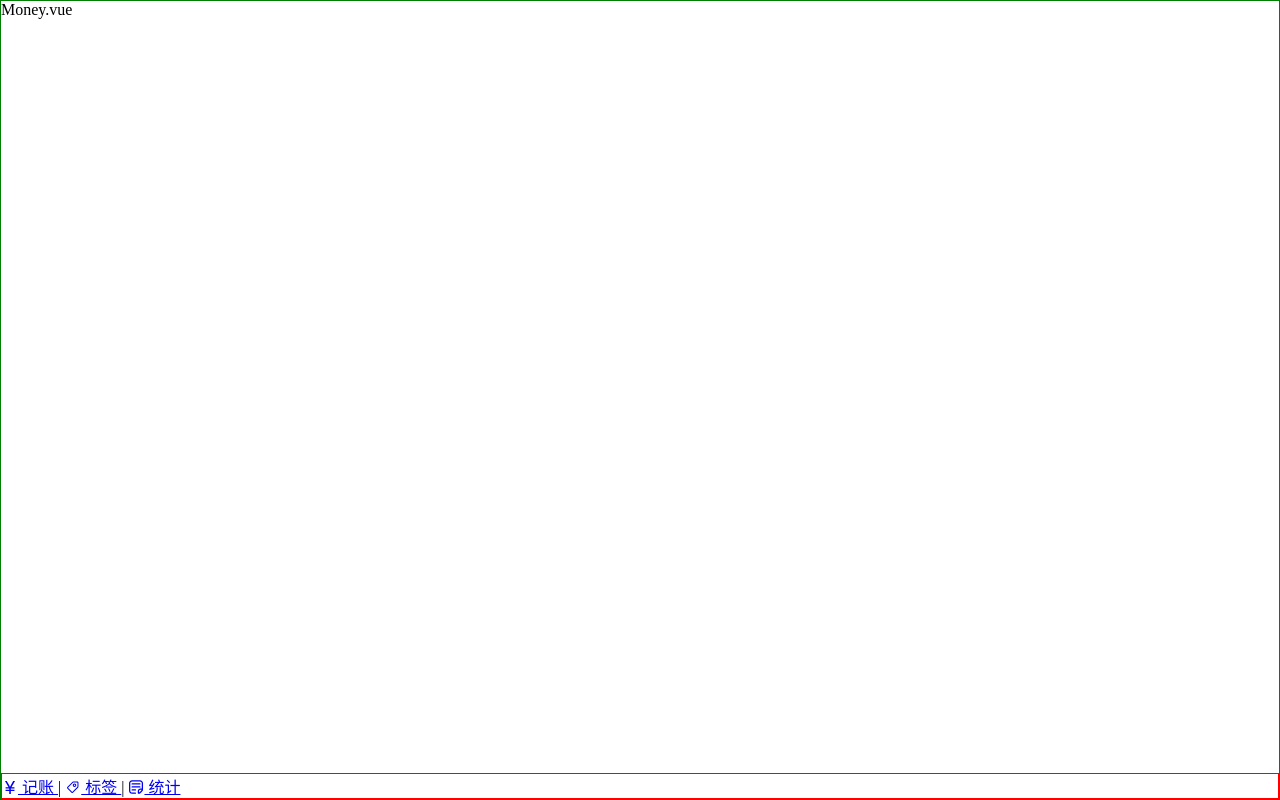
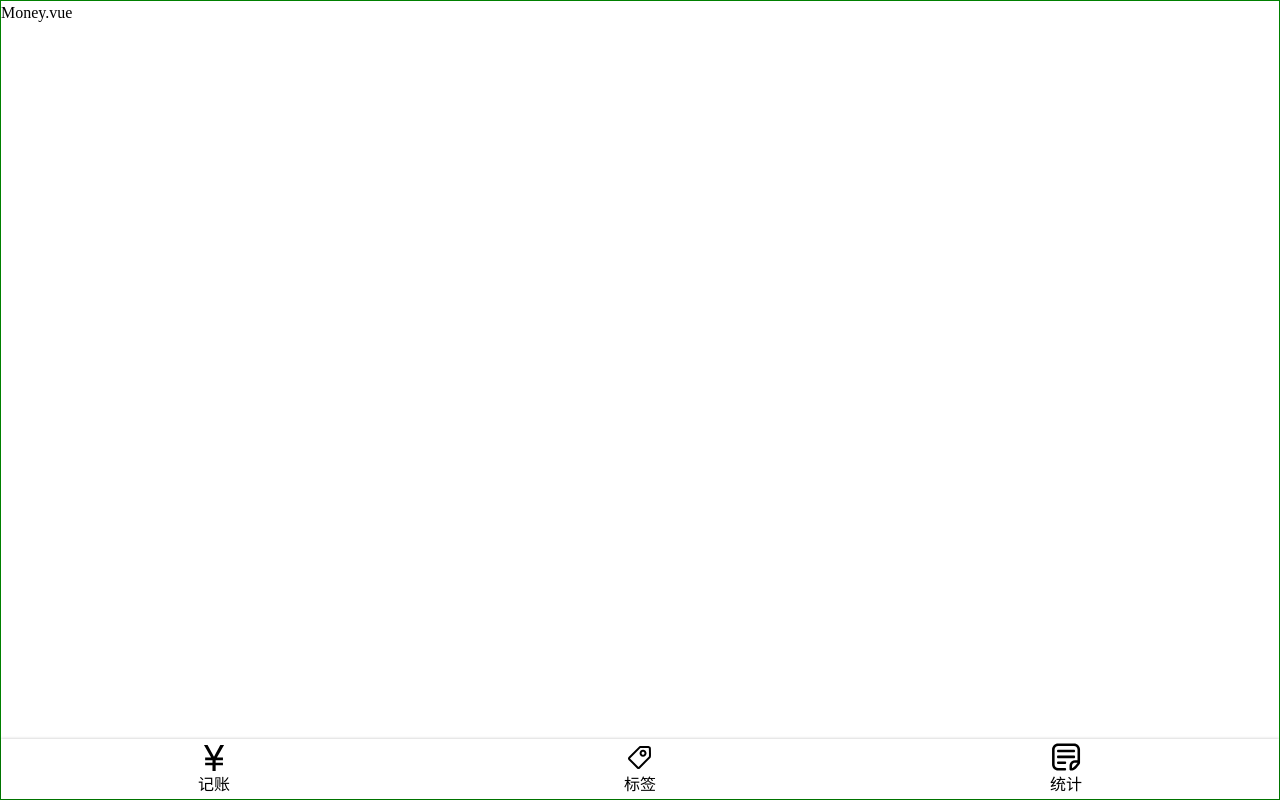
Before and after one commit to panjunheng123/morney, a Vue app: page /#/money in a window 1280 px wide. Built offline with nearby package versions, Linux system fonts and the light colour scheme.

Commit message:
添加 Nav 样式

```diff
--- a/src/App.vue
+++ b/src/App.vue
@@ -9,6 +9,13 @@
   margin: 0;
   padding: 0;
   box-sizing: border-box;
+}
+body{
+  line-height: 1.5;
+}
+a{
+  text-decoration: none;
+  color: inherit;
 }
 #app {
   font-family: Avenir, Helvetica, Arial, sans-serif;
--- a/src/components/Nav.vue
+++ b/src/components/Nav.vue
@@ -1,20 +1,18 @@
 <template>
-  <div class="nav">
-    <router-link to="/money">
+  <nav>
+    <router-link to="/money" class="item">
       <Icon name="money"></Icon>
       记账
     </router-link>
-    |
-    <router-link to="/labels">
+    <router-link to="/labels" class="item">
       <Icon name="label"></Icon>
       标签
     </router-link>
-    |
-    <router-link to="/statistics">
+    <router-link to="/statistics" class="item">
       <Icon name="statistics"></Icon>
       统计
     </router-link>
-  </div>
+  </nav>
 </template>
 
 <script lang="ts">
@@ -32,7 +30,21 @@
 </script>
 
 <style lang="scss" scoped>
-.nav {
-  border: 1px solid red;
+nav {
+  display: flex;
+  box-shadow: 0 0 3px rgba(0,0,0,0.25);
+  flex-direction: row;
+  > .item{
+    padding: 2px 0;
+    width: 33.333333%;
+    display: flex;
+    justify-content: center;
+    align-items: center;
+    flex-direction: column;
+    .icon{
+      width: 32px;
+      height: 32px;
+    }
+  }
 }
 </style>
```
